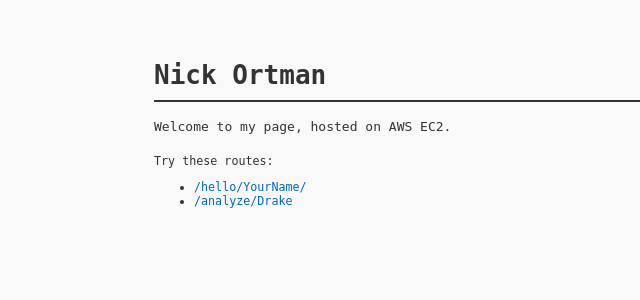
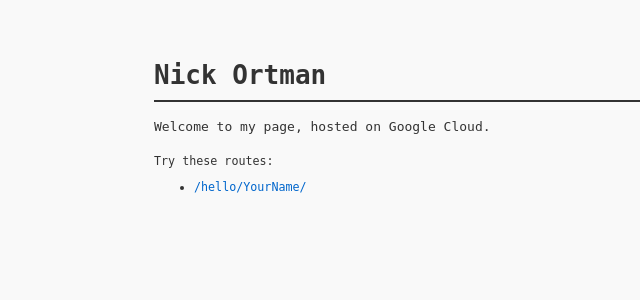
Before and after one commit to ortnick/Google_Cloud_lab, a Flask app: page / in a window 1280 px wide. Shown: the top 300 px of the page, without its empty margins (86-726 px from the left). Run offline with Flask 3, Linux system fonts and the light colour scheme.

Commit message:
deleted a exteranious line

```diff
--- a/templates/home.html
+++ b/templates/home.html
@@ -40,13 +40,12 @@
 
     <h1>Nick Ortman</h1>  <!-- change this heading to something personal -->
 
-    <p>Welcome to my page, hosted on AWS EC2.</p>
+    <p>Welcome to my page, hosted on Google Cloud.</p>
 
     <div class="nav">
         <p>Try these routes:</p>
         <ul>
             <li><a href="/hello/YourName/">/hello/YourName/</a></li>
-            <li><a href="/analyze/Drake">/analyze/Drake</a></li>
         </ul>
     </div>
 
```
